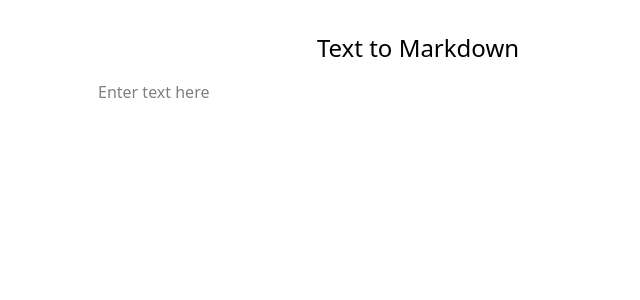
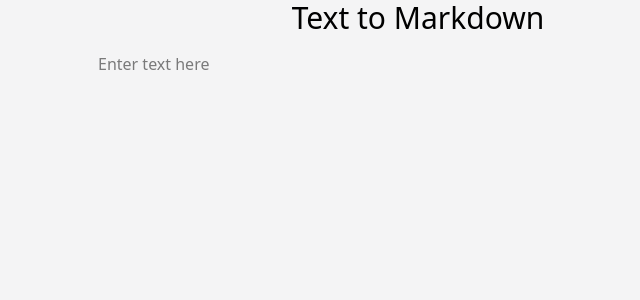
Before and after one commit to catherinetweeks/markdown-editor, a React (Vite) app: page / in a window 1280 px wide. Shown: the top 300 px of the page, without its empty margins (222-862 px from the left). Built offline with nearby package versions, Linux system fonts and the light colour scheme.

Commit message:
started setting up dark mode

```diff
--- a/package.json
+++ b/package.json
@@ -13,6 +13,7 @@
     "@tailwindcss/vite": "^4.1.11",
     "react": "^19.1.0",
     "react-dom": "^19.1.0",
+    "react-icons": "^5.5.0",
     "tailwindcss": "^4.1.11"
   },
   "devDependencies": {
--- a/src/App.css
+++ /dev/null
@@ -1,6 +0,0 @@
-#root {
-  max-width: 1280px;
-  margin: 0 auto;
-  padding: 2rem;
-  text-align: center;
-}
--- a/src/App.tsx
+++ b/src/App.tsx
@@ -1,13 +1,14 @@
 // import { useState } from 'react'
-import './App.css'
-import RichTextEditor from './components/RichTextEditor'
-import Heading from './components/Heading'
+import RichTextEditor from './components/RichTextEditor';
+import Heading from './components/Heading';
+import DarkModeButton from './components/DarkModeButton';
 
 function App() {
   return (
-    <div>
+    <div className="bg-zinc-100 dark:bg-zinc-800 h-screen w-full">
       <Heading />
       <RichTextEditor />
+      <DarkModeButton />
     </div>
   )
 }
--- /dev/null
+++ b/src/components/DarkModeButton.tsx
@@ -0,0 +1,9 @@
+
+function DarkModeButton () {
+
+    return (
+        <button>
+        </button>
+    )
+}
+export default DarkModeButton
--- a/src/components/Heading.tsx
+++ b/src/components/Heading.tsx
@@ -2,7 +2,7 @@ function Heading() {
 
     return (
         <div>
-            <p className="text-2xl cursor-default">Text to Markdown</p>
+            <h1 className="flex justify-center text-3xl cursor-default">Text to Markdown</h1>
         </div>
     )
 }
--- a/src/components/RichTextEditor.tsx
+++ b/src/components/RichTextEditor.tsx
@@ -7,7 +7,8 @@ function RichTextEditor() {
     return (
         <div className="max-w-2xl mx-auto p-4">
             <textarea
-                className="resize-none w-full h-64 focus:outline-none focus:ring-0"
+                className="resize-none w-full h-100"
+                // focus:outline-none focus:ring-0
                 value={text}
                 onChange={(textChange) => setText(textChange.target.value)}
                 placeholder="Enter text here"
--- a/src/index.css
+++ b/src/index.css
@@ -1 +1,3 @@
 @import "tailwindcss";
+
+@custom-variant dark (&:where(.dark, .dark *));
```
Also changed, not shown: 2 other files (tests, documents, lock files or other folders).
